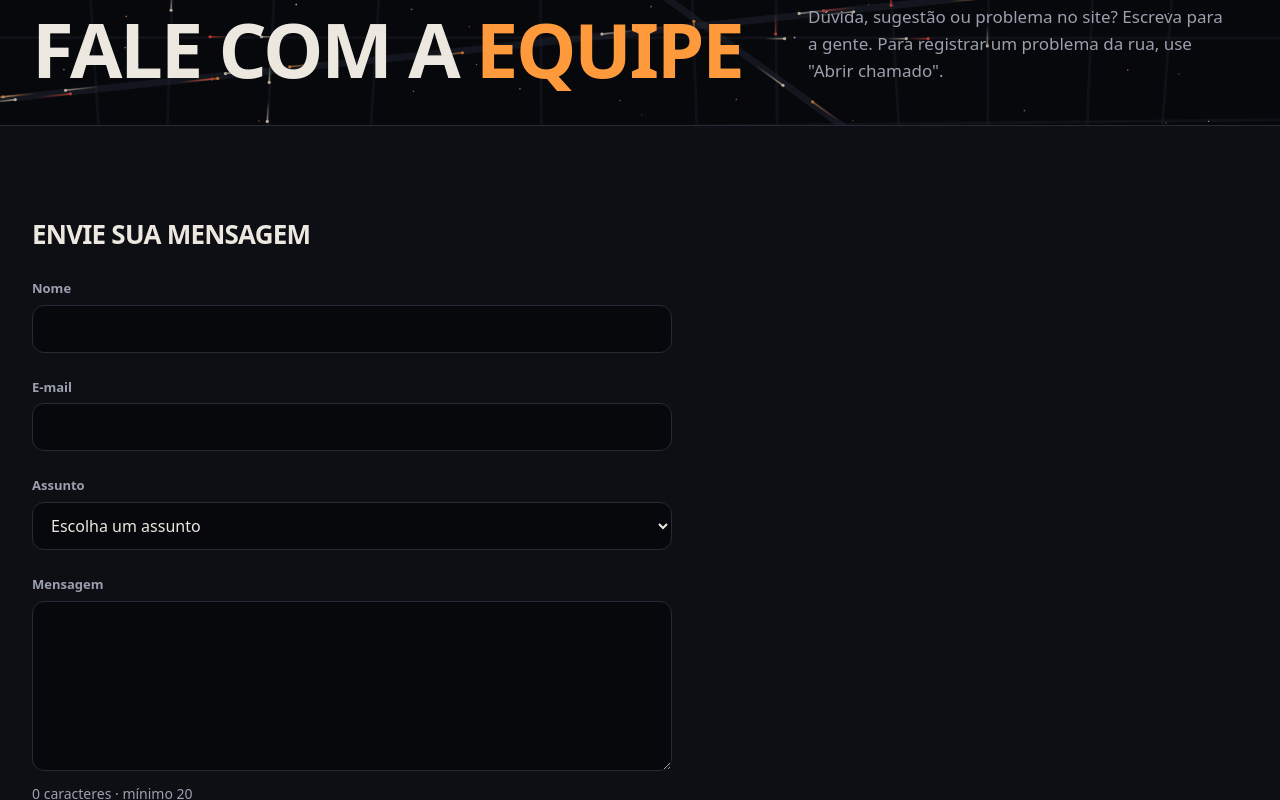
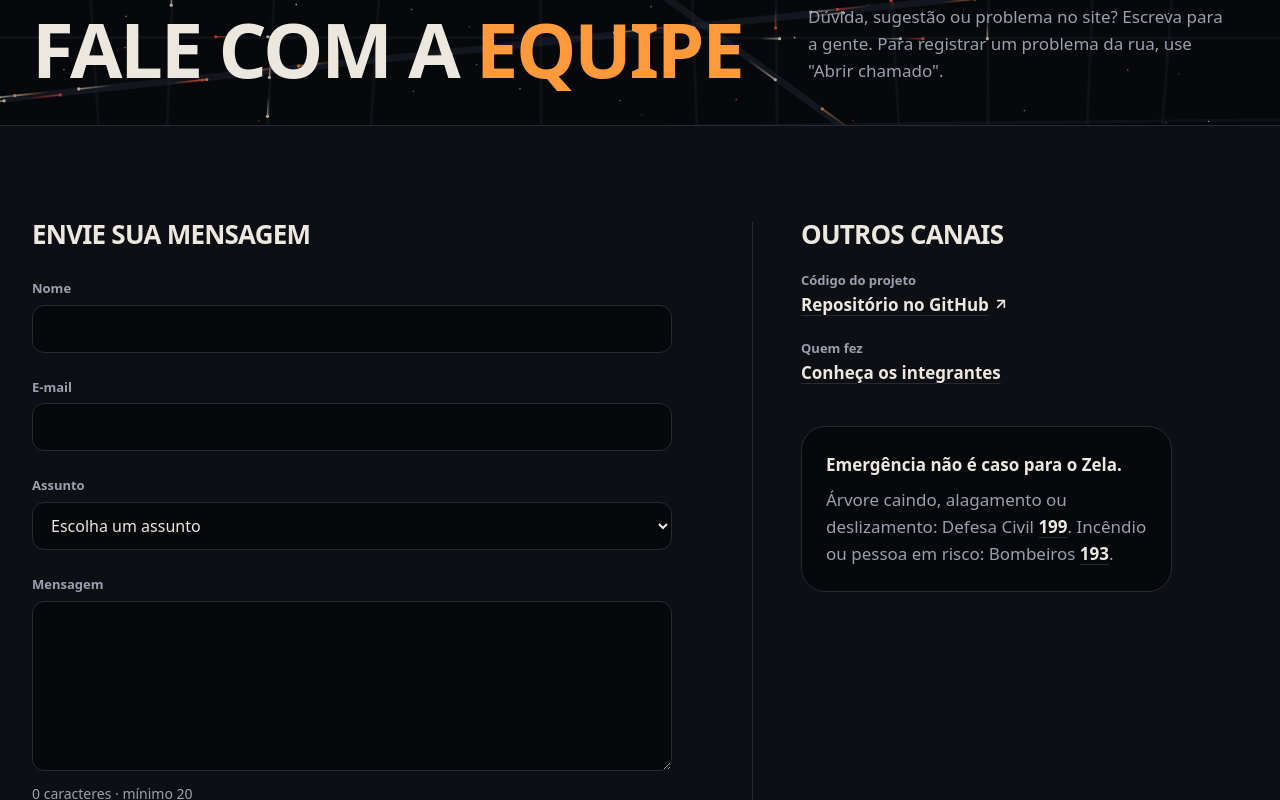
Before and after one commit to LuizHenriqueAAlbarello/Zela, a React (Vite) app: page /contato in a window 1280 px wide. Shown: the part 380-1180 px from the top of the page. Built offline with nearby package versions, Linux system fonts and the light colour scheme.

Commit message:
style: organiza o Contato em duas colunas no desktop

```diff
--- a/src/pages/Contato.tsx
+++ b/src/pages/Contato.tsx
@@ -112,7 +112,8 @@ export default function Contato() {
 
       {/* Formulário de contato */}
       <section aria-labelledby="titulo-formulario" className="border-t border-borda bg-noite-2">
-        <div className="mx-auto grid max-w-[1320px] gap-14 px-5 py-16 sm:px-8 md:py-24">
+        {/* Celular e tablet: formulário em cima e canais embaixo. Desktop: lado a lado */}
+        <div className="mx-auto grid max-w-[1320px] gap-14 px-5 py-16 sm:px-8 md:py-24 lg:grid-cols-[minmax(0,640px)_minmax(0,1fr)] lg:gap-20">
           <div className="max-w-[640px]">
             <h2 id="titulo-formulario" className="titulo text-[22px] sm:text-[26px]">
               Envie sua mensagem
@@ -265,7 +266,10 @@ export default function Contato() {
           </div>
 
           {/* Outros canais e o lembrete de emergência */}
-          <aside aria-labelledby="titulo-canais" className="max-w-[640px]">
+          <aside
+            aria-labelledby="titulo-canais"
+            className="max-w-[640px] lg:max-w-[420px] lg:border-l lg:border-borda lg:pl-12"
+          >
             <h2 id="titulo-canais" className="titulo text-[22px] sm:text-[26px]">
               Outros canais
             </h2>
```
